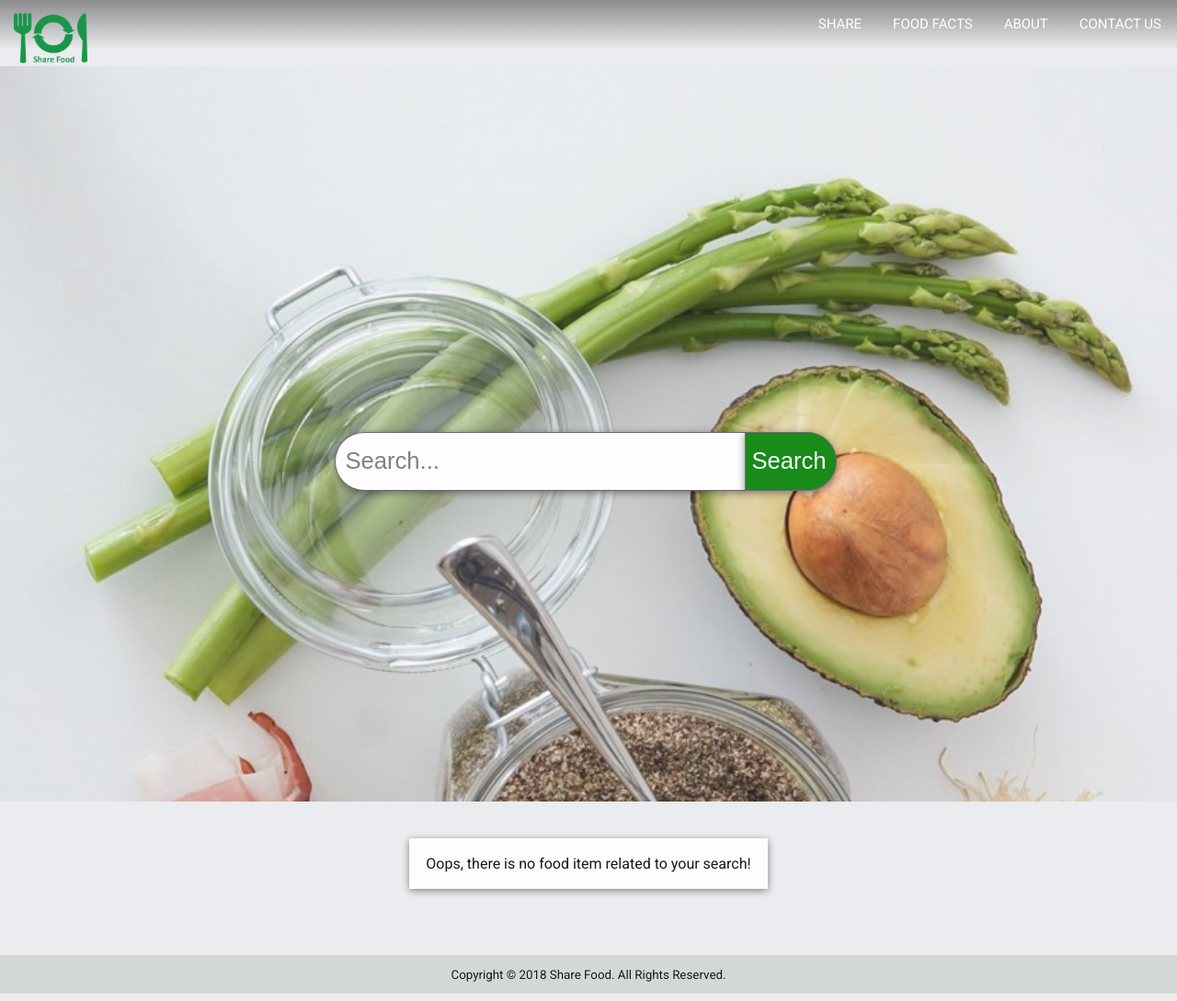
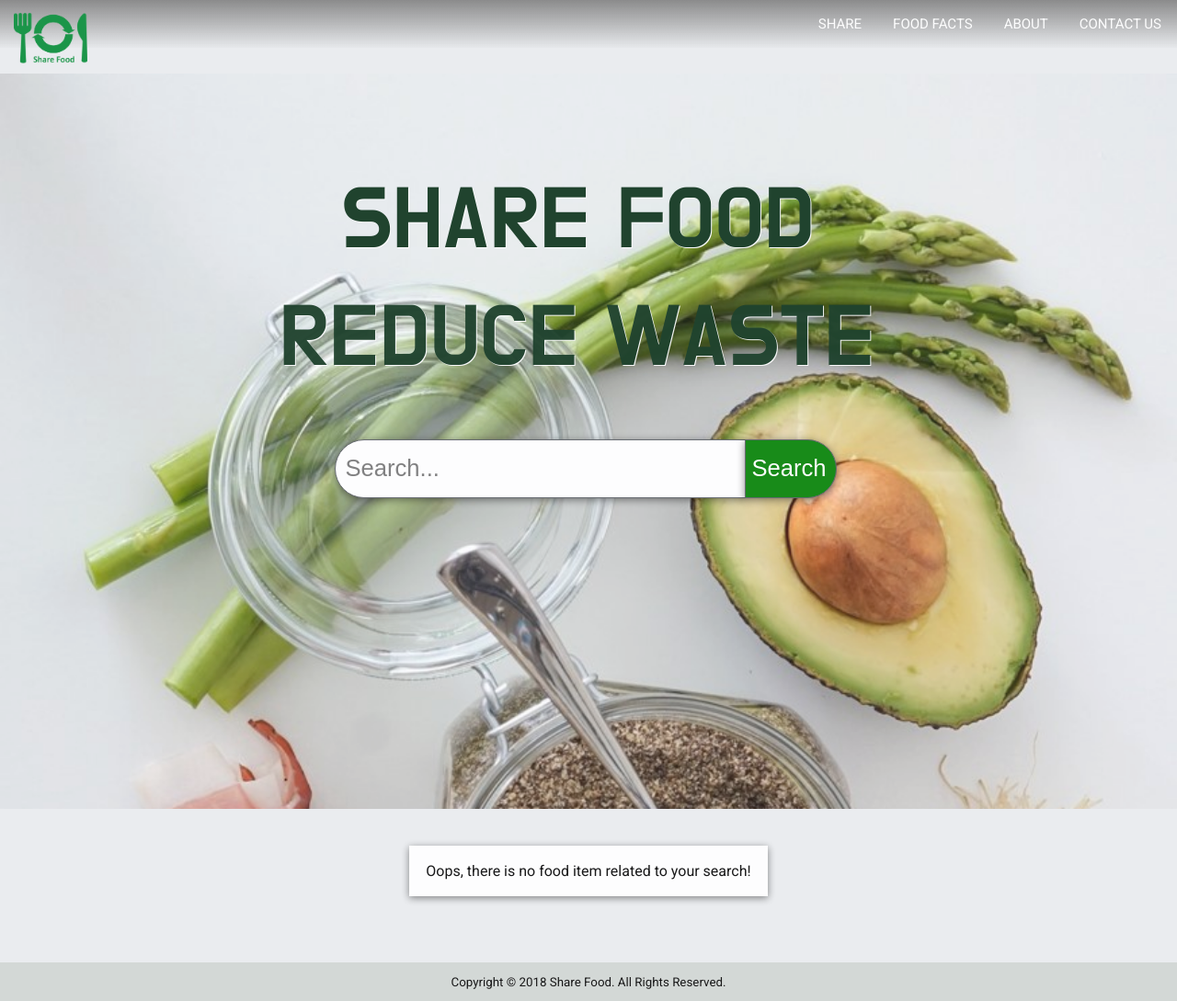
Before and after one commit to A01037479/2910-project, a PHP site: page / in a window 1280 px wide. Shown: the whole page at 92% size. Run offline with PHP 8.4, Linux system fonts and the light colour scheme; data that the repository does not hold is empty; some libraries are stand-ins or nearby versions; some web fonts are replaced.

Commit message:
updating

```diff
--- a/Sharefood/detail.php
+++ b/Sharefood/detail.php
@@ -31,6 +31,7 @@
     <input type="checkbox" id="toggle-check"/>
     <label for="toggle-check">
       <span class="fakelink">edit</span>
+       | <span class="fakelink">delete</span>
     </label>
     <div class="checkContainer">
      <p>Enter your password</p>
--- a/Sharefood/edit.php
+++ b/Sharefood/edit.php
@@ -72,7 +72,7 @@
       </div>
       <p><label><input type="checkbox" name="checkbox" value="check" id="check_term">I have read and agree to the Terms of Use.</label></p>
 
-      <p><input type="submit" name="submit" value="Save" class="button" onclick="if(!this.form.checkbox.checked){alert('You must agree to the terms of use.');return false}"></p>
+      <p><input type="submit" name="submit" value="Upload" class="button" onclick="if(!this.form.checkbox.checked){alert('You must agree to the terms of use.');return false}"></p>
     </div>
 
   </form>
--- a/Sharefood/index.php
+++ b/Sharefood/index.php
@@ -6,8 +6,8 @@
  ?>
 
 <div class="banner" id="banner">
-  <p id="textAni1">SHARE FOOD</p>
-  <p id="textAni2">REDUCE WASTE</p>
+  <p id="textAni1"></p>
+  <p id="textAni2"></p>
   <div id="searchcontainer">
   <form action="index.php" method="GET" name="searching">
     <input id="searchbox" type="text" name="search" placeholder="Search..." >
--- a/Sharefood/js/typewriter.js
+++ b/Sharefood/js/typewriter.js
@@ -1,14 +1,21 @@
 /* Typewriter animation */
+$txt1 = "SHARE FOOD";
+$txt2 = "REDUCE WASTE";
+
 function textAnimation1() {
-  $("#textAni1").animate({left:'10%'},100).animate({opacity:'1',left:'29%'},2000);
-  $("#textAni2").animate({left:'40%'},100).animate({opacity:'1', left:"23%"},2000);
-  setTimeout(textAnimation2,4000);
+  $("#textAni1").html($txt1);
+  $("#textAni2").html($txt2);
+  $("#textAni1").css({"opacity":"0", "left":"10%"});
+  $("#textAni2").css({"opacity":"0", "left":"40%"});
+  $("#textAni1").animate({opacity:'1',left:'29%'},2000);
+  $("#textAni2").animate({opacity:'1', left:"23%"},3000);
+  setTimeout(textAnimation2,5000);
 }
 
 function textAnimation2() {
-  $("#textAni1").animate({opacity:'0'},3000);
-  $("#textAni2").animate({opacity:'0'},3000);
-  setTimeout(textAnimation1,4000);
+  $("#textAni1").animate({opacity:'0'},1000);
+  $("#textAni2").animate({opacity:'0'},1000);
+  setTimeout(textAnimation1,1000);
 }
 
 $(document).ready(textAnimation1());
--- a/Sharefood/style/style.css
+++ b/Sharefood/style/style.css
@@ -46,7 +46,7 @@
   left:0px;
 }
 article {
-  margin: 72px 0 0 0;
+  margin: 80px 0 0 0;
   padding: 0;
   transition: margin-top 0.5s;
 }
@@ -58,7 +58,6 @@
   background-size: cover;
 }
 .banner p {
-  opacity: 0;
   text-align: left;
   text-shadow: 1px 1px white;
   margin: 0;
@@ -68,13 +67,6 @@
   font-family: 'Do Hyeon';
   height: 10vw;
   position: relative;
-}
-
-#textAni1 {
-  left:10%;
-}
-#textAni2 {
-  left:40%;
 }
 
 #gotop:hover {
@@ -355,6 +347,7 @@
 }
 
 .topMenu a:hover{
+  text-decoration-line: underline;
   color: black;
 }
 
```
